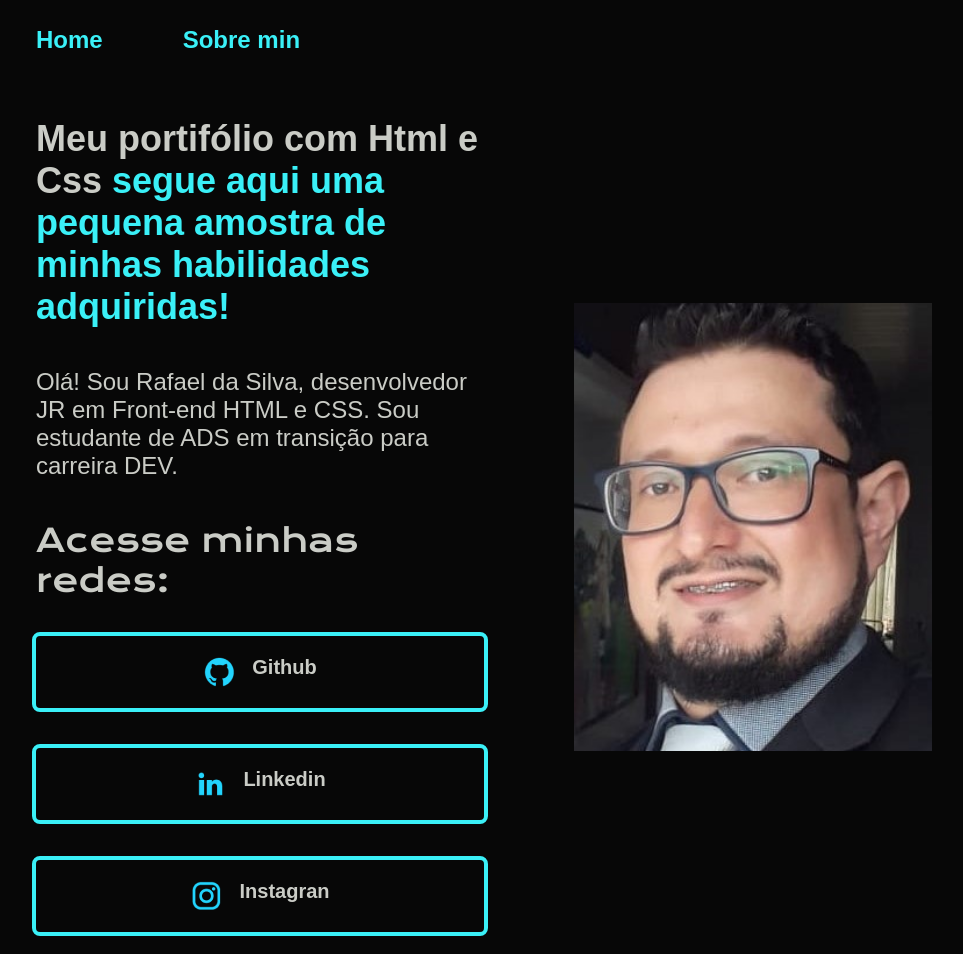
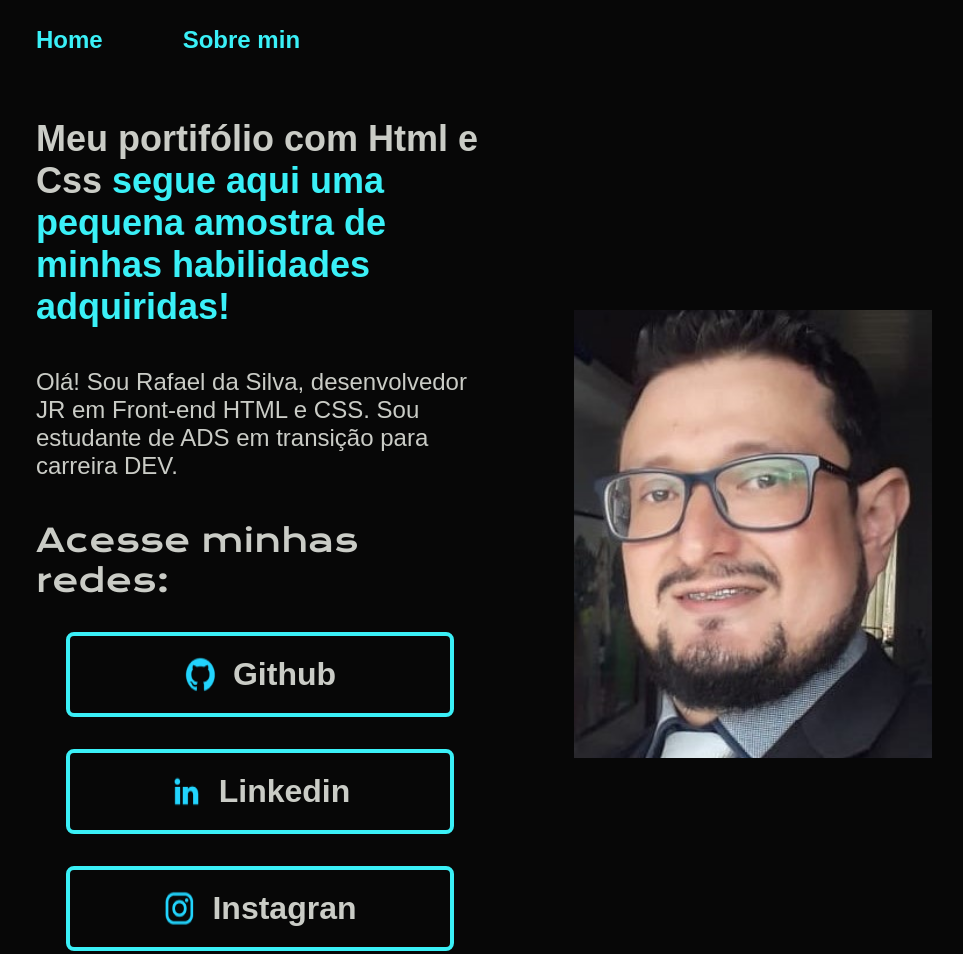
Before and after one commit to RafaelDaSilva1984/Portifolio-Rafael-da-Silva, a plain HTML site: page index.html in a window 1280 px wide. Shown: the top 954 px of the page, without its empty margins (156-1119 px from the left). Drawn offline with nearby package versions, Linux system fonts and the light colour scheme; a web font is replaced by a local one.

Commit message:
links ios

```diff
--- a/styles/style.css
+++ b/styles/style.css
@@ -82,10 +82,10 @@ body {
   justify-content: center;
   gap: 16px;
   border: 4px solid var(--cor--terciaria);
-  width:100% ;
+  width:85% ;
   text-align: center;
   border-radius: 8px;
-  font-size: 1.25rem;
+  font-size: 2rem;
   padding: 20px 0;
   color:var(--cor--secundaria);
   font-family: var(--fonte--secundaria);
```
